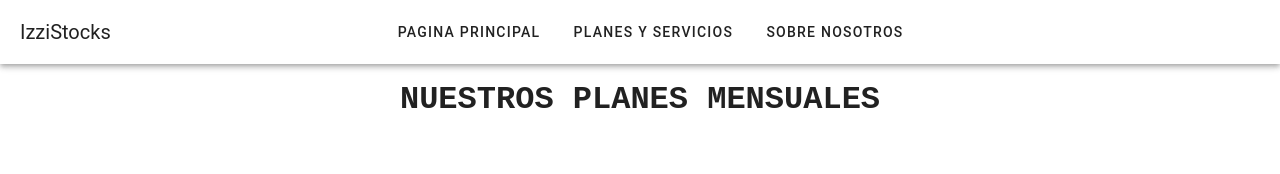
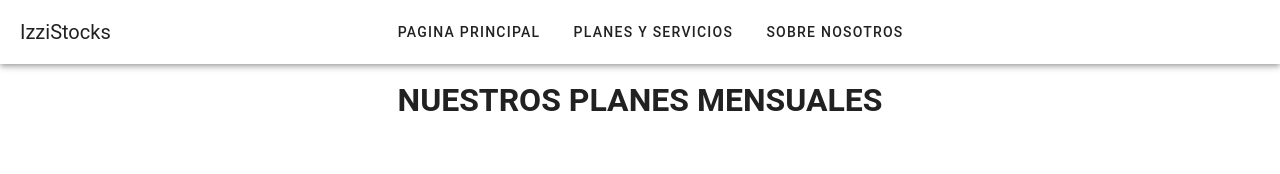
Before and after one commit to Jhems100/frontend, a Nuxt app: page /products in a window 1280 px wide. Shown: the top 174 px of the page. Built offline with nearby package versions, Linux system fonts and the light colour scheme.

Commit message:
cambios4

```diff
--- a/pages/products.vue
+++ b/pages/products.vue
@@ -12,7 +12,7 @@
         <v-container>
           <v-row class="mx-auto my-12" align="center" justify="center">
             <v-col cols="12" class="text-center">
-            <h1 class="andale-mono">NUESTROS PLANES MENSUALES</h1>
+              <h1 class="app-title">NUESTROS PLANES MENSUALES</h1>
             </v-col>
           </v-row>
           <v-row class="mx-auto my-12" align="center" justify="center" style="width: 100%;">
```
Also changed, not shown: pages/index/components/seccion1.vue (indentation only). Lines whose indentation alone changed are shown as unchanged.
